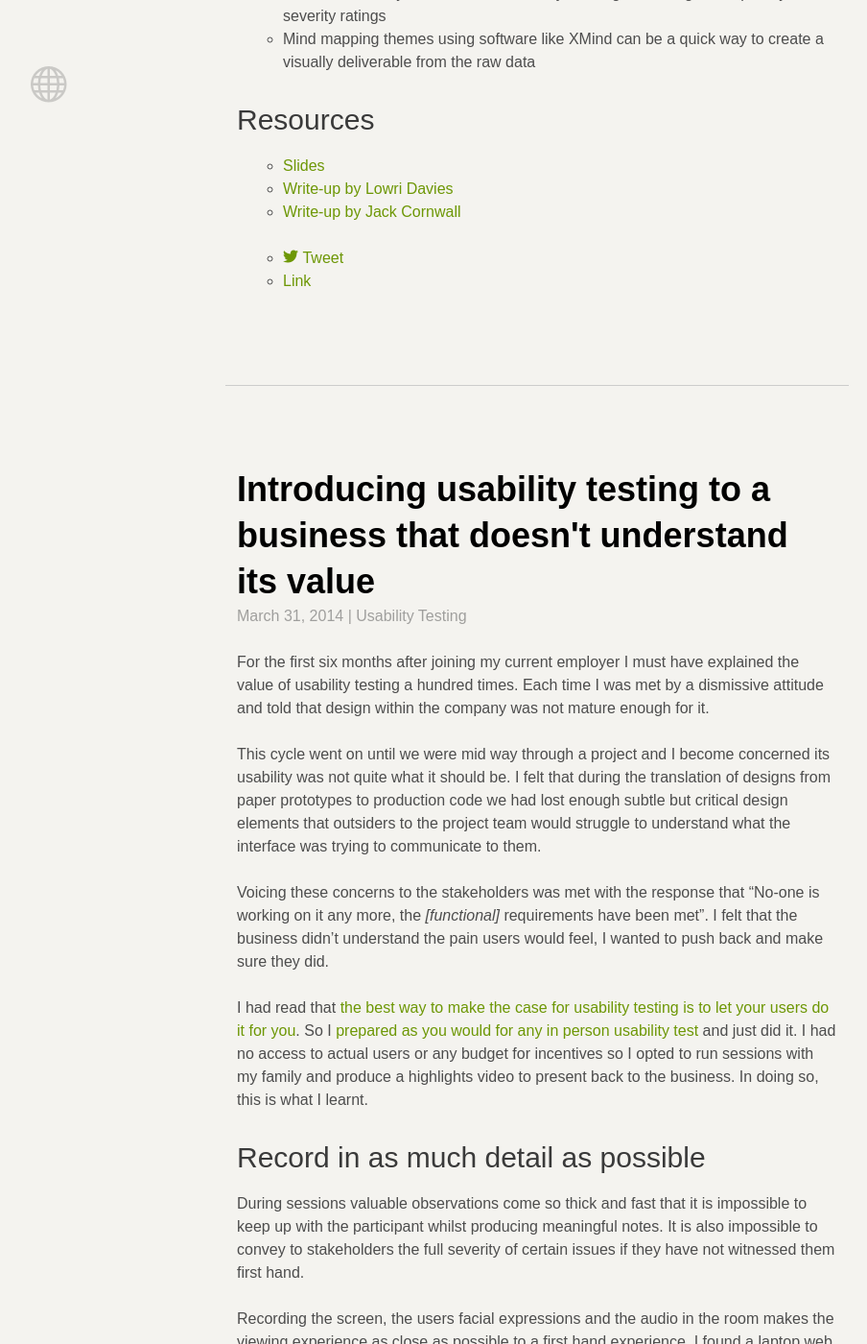
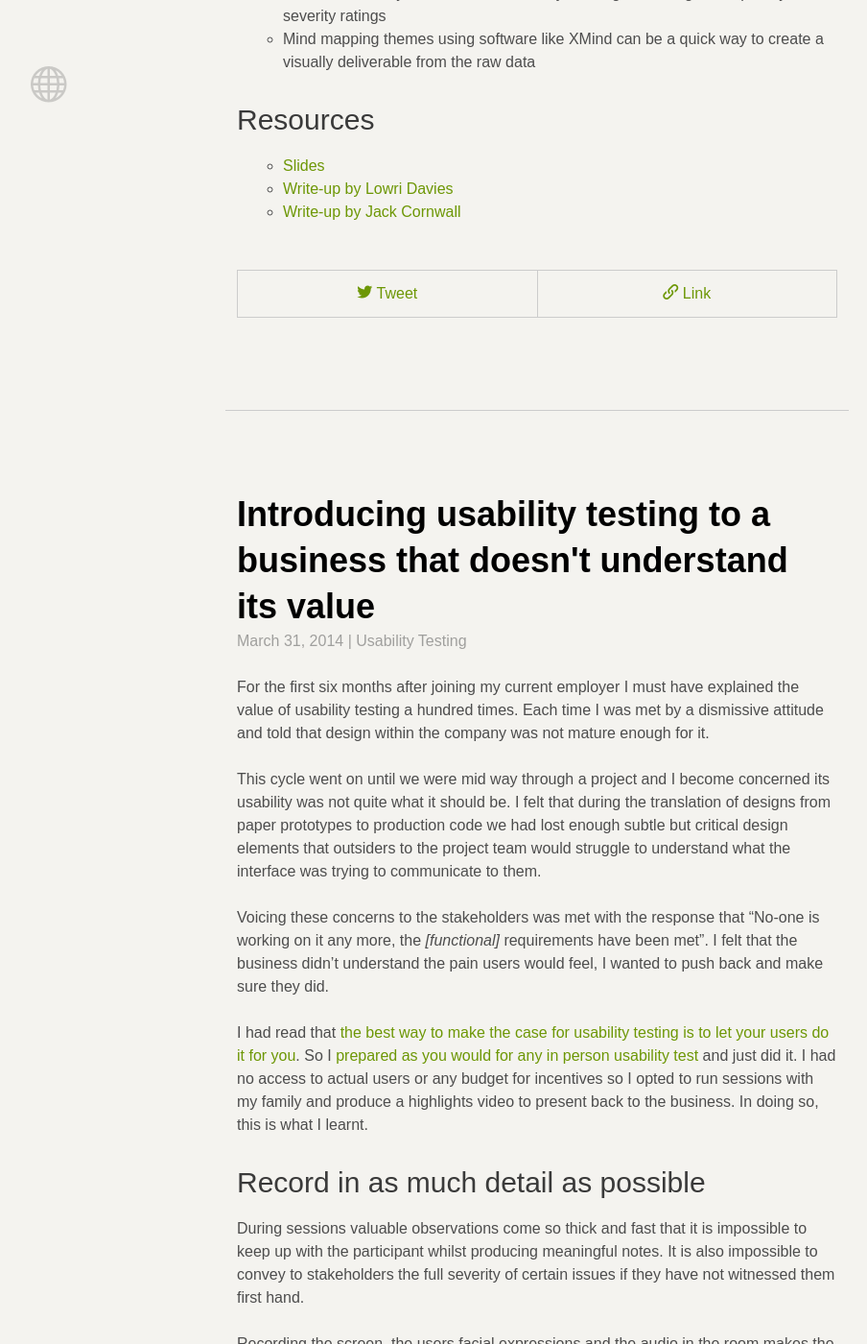
Before and after one commit to waynemoir/waynemoir.com, a Jekyll site: the page built from index.html, in a window 1280 px wide and 1400 px high, scrolled down 1521 px. Shown: the whole window at 96% size, without its empty margins (80-984 px from the left). Built offline with Jekyll 4.4.1, drawn with Linux system fonts in a browser that asks for light colours; some web fonts are replaced; Markdown is read by kramdown in place of the engine named in the settings; the list of posts is cut into pages by our own code.

Commit message:
Tweak big quote padding

```diff
--- a/css/style.css
+++ b/css/style.css
@@ -831,7 +831,7 @@
  * Extend the clearfix class with Sass to avoid the `.cf` class appearing over
  * and over in your markup.
  */
-.cf:after, .nav:after, .header:after {
+.cf:after, .nav:after, .matrix:after, .multi-list:after, .header:after {
   content: "";
   display: table;
   clear: both;
@@ -1892,25 +1892,105 @@
  * Demo: jsfiddle.net/inuitcss/hR57q
  *
  */
-.block-list,
-.block-list > li {
+.block-list, .matrix,
+.block-list > li,
+.matrix > li {
   border: 0 solid #cccccc;
 }
 
-.block-list {
+.block-list, .matrix {
   list-style: none;
   margin-left: 0;
   border-top-width: 1px;
 }
-.block-list > li {
+.block-list > li, .matrix > li {
   border-bottom-width: 1px;
   padding: 12px;
 }
 
-.block-list__link {
+.block-list__link, .matrix__link {
   display: block;
   padding: 12px;
   margin: -12px;
+}
+
+/*------------------------------------*\
+    $MATRIX
+\*------------------------------------*/
+/**
+ * Create a grid of items out of a single list, e.g.:
+ *
+   <ul class="matrix  three-cols">
+       <li class=all-cols>Lorem</li>
+       <li>Ipsum <a href=#>dolor</a></li>
+       <li><a href=# class=matrix__link>Sit</a></li>
+       <li>Amet</li>
+       <li class=all-cols>Consectetuer</li>
+   </ul>
+ *
+ * Extend this object in your theme stylesheet.
+ *
+ * Demo: jsfiddle.net/inuitcss/Y2zrU
+ *
+ */
+.matrix {
+  border-left-width: 1px;
+}
+.matrix > li {
+  float: left;
+  border-right-width: 1px;
+}
+
+/**
+ * The `.multi-list` object is a lot like the `.matrix` object only without the
+ * blocky borders and padding.
+ *
+   <ul class="multi-list  four-cols">
+       <li>Lorem</li>
+       <li>Ipsum</li>
+       <li>Dolor</li>
+       <li>Sit</li>
+   </ul>
+ *
+ * Demo: jsfiddle.net/inuitcss/Y2zrU
+ *
+ */
+.multi-list {
+  list-style: none;
+  margin-left: 0;
+}
+
+.multi-list > li {
+  float: left;
+}
+
+/**
+ * Apply these classes alongside the `.matrix` or `.multi-list` classes on
+ * lists to determine how wide their columns are.
+ */
+.two-cols > li {
+  width: 50%;
+}
+
+.three-cols > li {
+  width: 33.333%;
+}
+
+.four-cols > li {
+  width: 25%;
+}
+
+.five-cols > li {
+  width: 20%;
+}
+
+/**
+ * Unfortunately we have to qualify this selector in order to bring its
+ * specificity above the `.[number]-cols > li` selectors above.
+ */
+.matrix > .all-cols,
+.multi-list > .all-cols {
+  width: 100%;
 }
 
 /*------------------------------------*\
@@ -3709,6 +3789,10 @@
   content: "\e605";
 }
 
+.icon-link:before {
+  content: "\e607";
+}
+
 /*------------------------------------*\
     $BEAUTONS
 \*------------------------------------*/
@@ -3939,7 +4023,7 @@
     $QUOTE POST LAYOUT
 \*------------------------------------*/
 .quote .big-quote {
-  padding: 144px 0;
+  padding: 96px 0 48px;
 }
 
 .big-quote {
@@ -3958,7 +4042,7 @@
   padding: 12px 24px;
 }
 
-.block-list__link {
+.block-list__link, .matrix__link {
   color: #4d4d4d;
 }
 
@@ -3966,14 +4050,15 @@
   color: #6d9705;
 }
 
-.block-list__link:hover {
+.block-list__link:hover, .matrix__link:hover {
   background-color: #6d9705;
   cursor: pointer;
   opacity: 1 !important;
 }
 
-.block-list__link:hover,
-.block-list__link:hover .block-list__title {
+.block-list__link:hover, .matrix__link:hover,
+.block-list__link:hover .block-list__title,
+.matrix__link:hover .block-list__title {
   color: #fff;
   text-decoration: none;
 }
@@ -4029,3 +4114,12 @@
 h2, h3, h4, h5, h6 {
   margin-bottom: 12px;
 }
+
+.matrix--actions {
+  margin-top: 48px;
+  text-align: center;
+}
+
+.matrix__link {
+  color: #6d9705;
+}
--- a/css/ui/_quote.scss
+++ b/css/ui/_quote.scss
@@ -3,7 +3,7 @@
 \*------------------------------------*/
 
 .quote .big-quote {
-	padding: ($base-spacing-unit * 6) 0;
+	padding: ($base-spacing-unit * 4) 0 ($base-spacing-unit * 2);
 }
 
 
```
